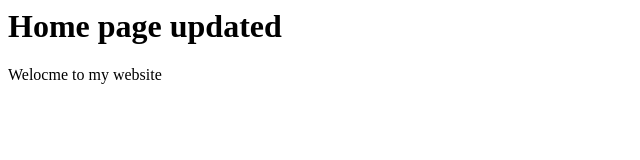
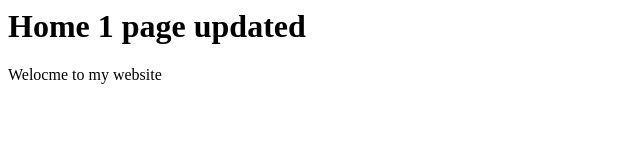
Before and after one commit to aksenovne/demo, a plain HTML site: page index.html in a window 1280 px wide. Shown: the whole page, without its empty margins (0-640 px from the left). Drawn offline with Linux system fonts and the light colour scheme.

Commit message:
add version

```diff
--- a/index.html
+++ b/index.html
@@ -3,7 +3,7 @@
 		<title>Welcome</title>
 	</head>
 	<body>
-		<h1>Home page updated</h1>
+		<h1>Home 1 page updated</h1>
 		<p>Welocme to my website</p>
 	</body>
 </html>
```
